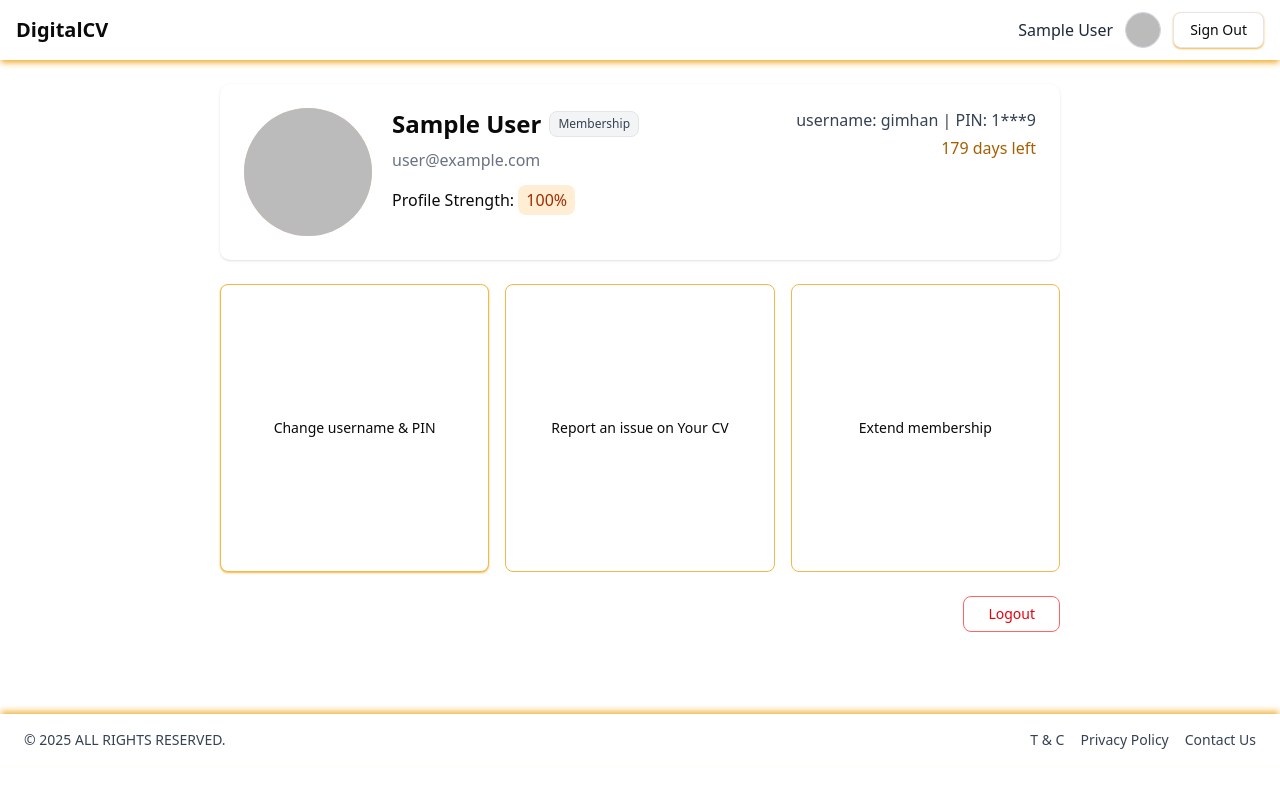
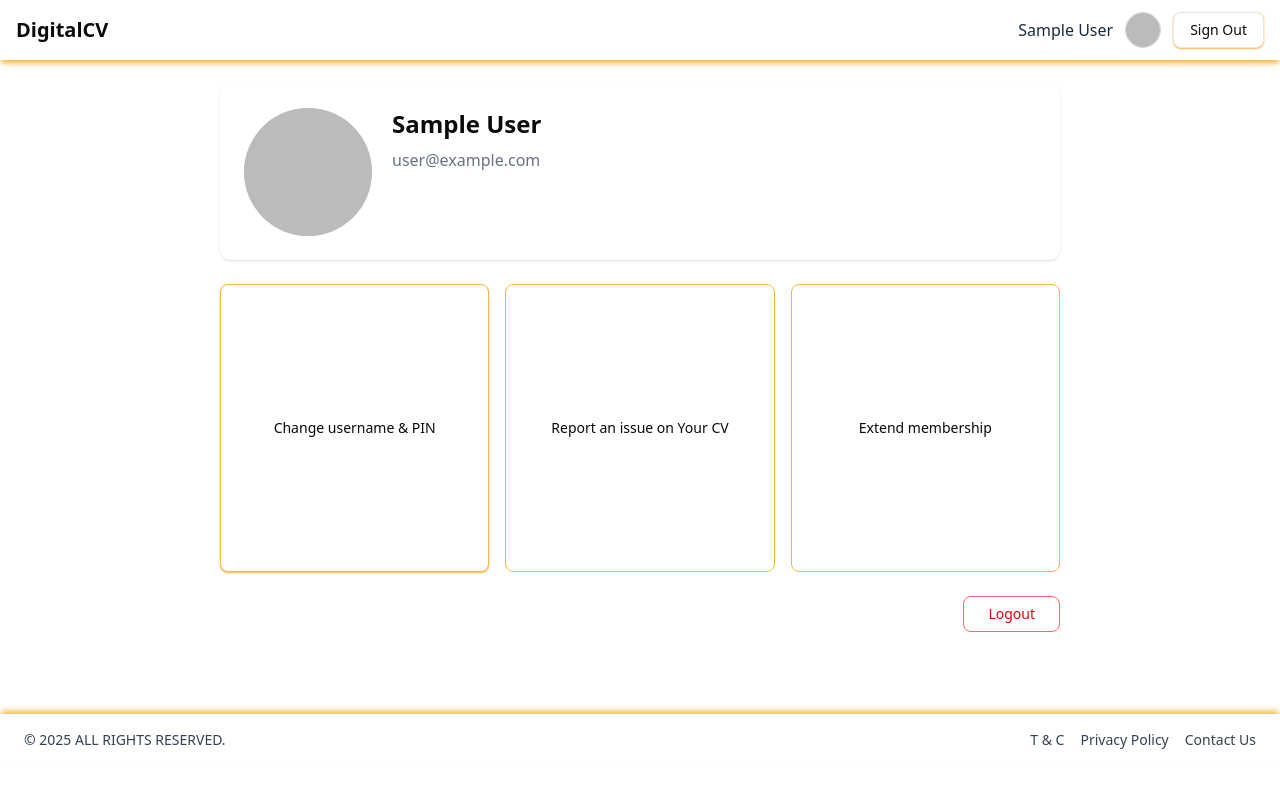
Before and after one commit to YasithaRenuk/DigitalCV, a Next.js app: page /profile in a window 1280 px wide. Shown: the top 788 px of the page. Built offline with nearby package versions, Linux system fonts and the light colour scheme; no server answers; sample sign-in values are in the browser's storage.

Commit message:
Update page.tsx

```diff
--- a/src/app/(pages)/profile/page.tsx
+++ b/src/app/(pages)/profile/page.tsx
@@ -52,23 +52,23 @@ const ProfilePage = () => {
           <div className="flex-1 flex flex-col gap-1 md:gap-2 mt-2 md:mt-0 text-center md:text-left">
             <div className="flex flex-col md:flex-row md:items-center md:gap-2 justify-center md:justify-start">
               <h2 className="text-xl md:text-2xl font-semibold">{name}</h2>
-              <span className="px-2 py-1 bg-gray-100 text-gray-700 text-xs rounded-md border mt-1 md:mt-0">Membership</span>
+              {/* <span className="px-2 py-1 bg-gray-100 text-gray-700 text-xs rounded-md border mt-1 md:mt-0">Membership</span> */}
             </div>
             <p className="text-gray-500">{email}</p>
-            <p className="mt-2">
+            {/* <p className="mt-2">
               Profile Strength:{" "}
               <span className="px-2 py-1 bg-orange-100 text-orange-800 rounded-md">{profileStrength}</span>
-            </p>
+            </p> */}
           </div>
         </div>
 
         {/* Right Side: Username, PIN, Days Left */}
-        <div className="mt-4 md:mt-0 text-center md:text-right w-full md:w-auto">
+        {/* <div className="mt-4 md:mt-0 text-center md:text-right w-full md:w-auto">
           <p className="text-gray-700">
             username: <span className="font-medium">{username}</span> | PIN: <span className="font-medium">{pin}</span>
           </p>
           <p className="mt-1 text-yellow-700 font-medium">{daysLeft} days left</p>
-        </div>
+        </div> */}
       </div>
 
       {/* Action Buttons */}
```
